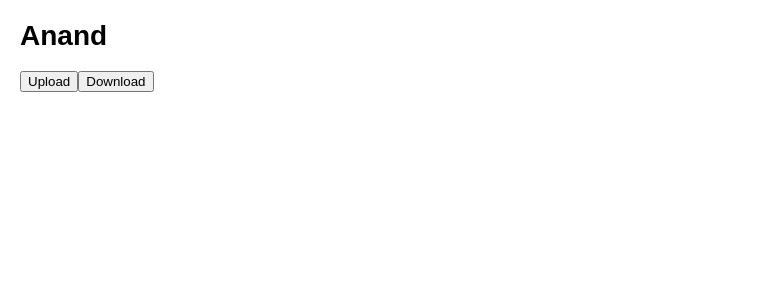
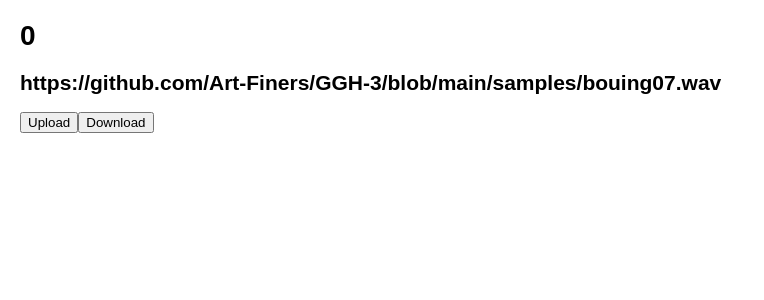
Before and after one commit to Art-Finers/GGH-3, a React (Create React App) app in the folder frontend/: page / in a window 1280 px wide. Shown: the top 300 px of the page, without its empty margins (0-764 px from the left). Built offline with nearby package versions, Linux system fonts and the light colour scheme.

Commit message:
feat(samples): frontend for tests

```diff
--- a/frontend/src/App.tsx
+++ b/frontend/src/App.tsx
@@ -17,7 +17,7 @@
 
 type TNodeStatus = INodeStatus | null;
 
-const sc_addr = "A1X9sfHe1eMaUh61dtbiR8JtaZVyys7rKjvtbvMoM4sGzqwaP1A"
+const sc_addr = "A1NhK6TKscteBNbBPZrSBup733PTH4yM3SjvjQjXKgaQCBJ8qTp"
 
 function NodeInfo() {
   const [nodeStatus, setNodeStatus] = useState<TNodeStatus>(null);
@@ -63,7 +63,11 @@
 
 export default class SampleLoader extends React.Component {
   state = {
-    name: 'Anand',
+    index: 0,
+    samples: ["https://github.com/Art-Finers/GGH-3/blob/main/samples/bouing07.wav",
+      "https://github.com/Art-Finers/GGH-3/blob/main/samples/grince04.wav",
+      "https://github.com/Art-Finers/GGH-3/blob/main/samples/toc17.wav",
+    ],
   };
 
   // constructor(props) {
@@ -77,6 +81,27 @@
   };
 
   upload = () => {
+    let args = new Args();
+
+    args.addString(sc_addr + this.state.index)
+    args.addString(this.state.samples[this.state.index])
+
+    let parent_authors_index = new Array<number>();
+    let parent_uris_index = new Array<number>();
+
+    if (this.state.index != 0) {
+      for (let i = 0; i < this.state.index; i++) {
+        parent_authors_index.push(i);
+        parent_uris_index.push(0);
+      }
+    }
+
+    args.addString(parent_authors_index.toString());
+    args.addString(parent_uris_index.toString());
+
+    this.state.index += 1;
+    this.setState(this.state);
+
     ClientFactory.createDefaultClient(
       DefaultProviderUrls.TESTNET,
       false,
@@ -97,11 +122,11 @@
           /// Target function name. No function is called if empty.
           functionName: "createSample",
           /// Parameter to pass to the target function
-          parameter: new Args().addString("Hello").addString("World!").serialize(),
+          parameter: args.serialize(),
         },
         baseAccount
       ).then(function (txid) {
-        console.log("upload sample ", "", txid);
+        console.log("upload sample ", txid);
       });
     });
   }
@@ -126,7 +151,8 @@
     const state = this.state;
     return (
       <div>
-        <h1>{state.name}</h1>
+        <h1>{state.index}</h1>
+        <h2>{state.samples[state.index]}</h2>
         <button onClick={this.upload}>Upload</button>
         <button onClick={this.download}>Download</button>
       </div>
```
